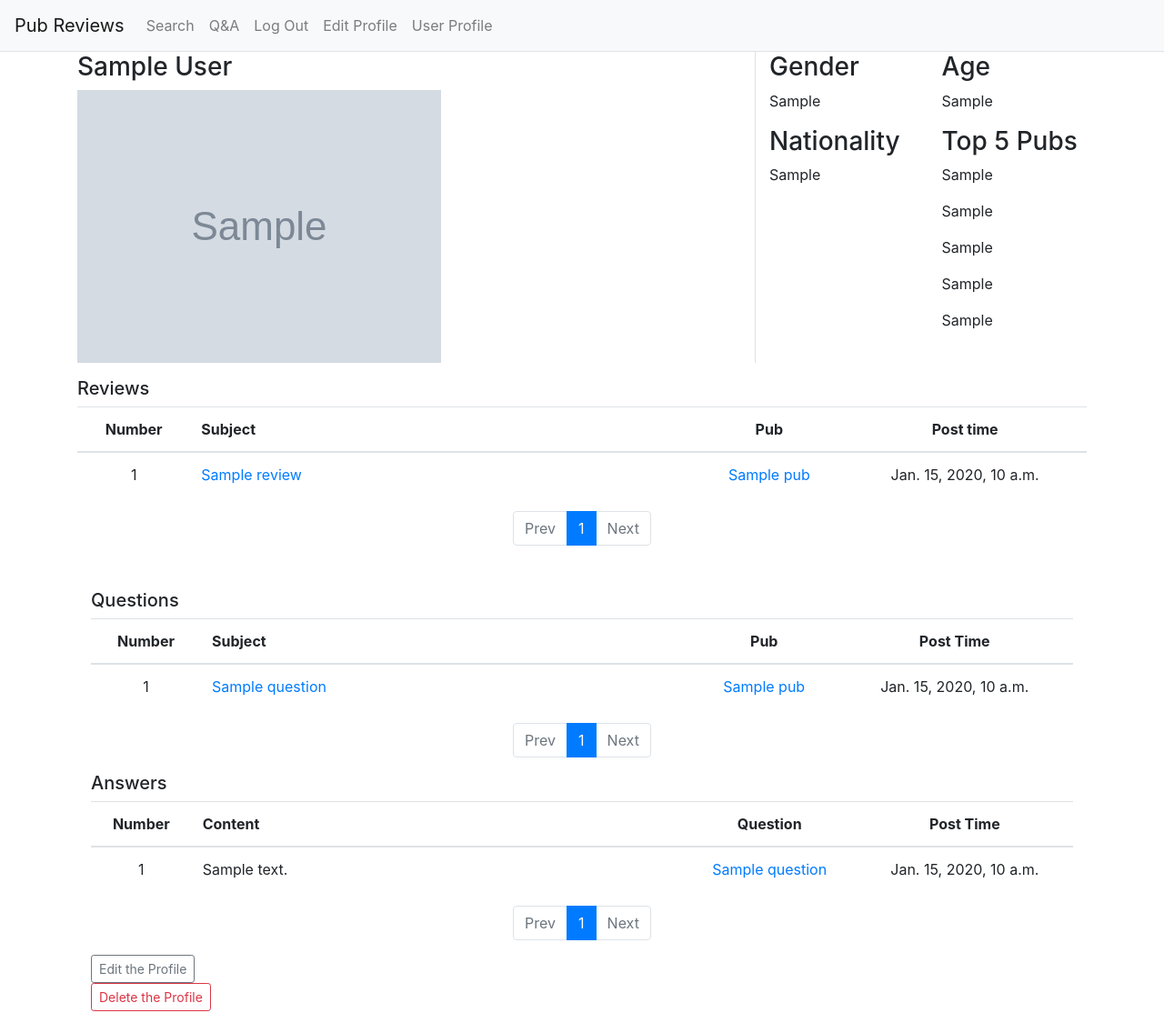
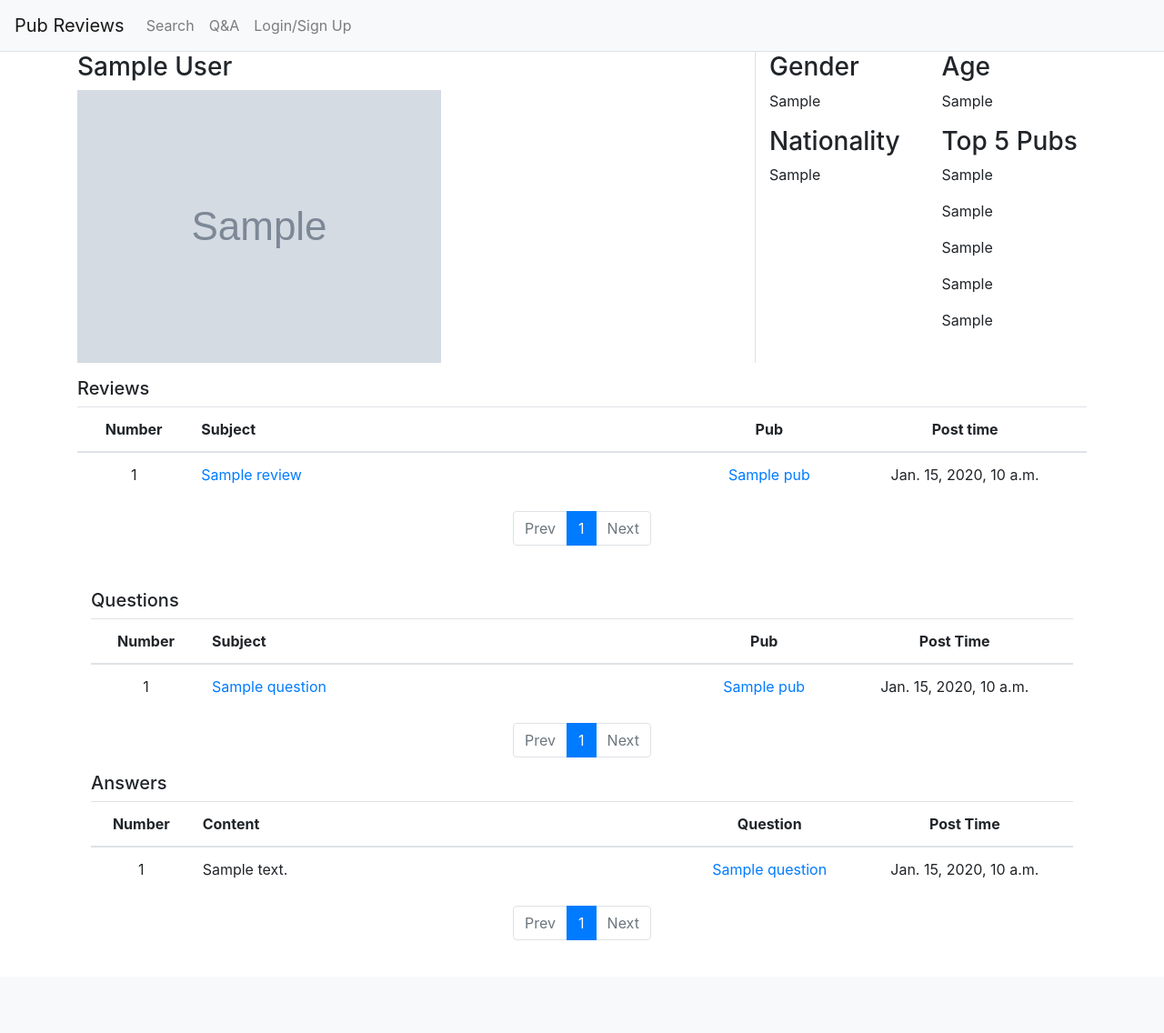
Before and after one commit to HamishTheGinger/WAD_Team4B_PubReview, a Django app: page /pub-review/user/1/ in a window 1280 px wide. Shown: the whole page at 91% size. After the commit the page ends 1034 px from the top, so only its background shows below. Run offline with Django 3.2, Linux system fonts and the light colour scheme; tables that the repository leaves empty hold one stand-in row (values such as "Sample post"); grey boxes marked "Sample" are stand-in pictures; some libraries are stand-ins or nearby versions.

Commit message:
Bug Fixes - Fixed bug where navbar displayed as if you were logged in whenever you were on a user profile. - Fixed bug where delete and edit profile buttons would display on a user profile even if you weren't logged into said users account (or any account).

```diff
--- a/pub_review/views.py
+++ b/pub_review/views.py
@@ -432,7 +432,10 @@
     page_obj_question = paginator_question.get_page(page_question)
     paginator_answer = Paginator(answer_list, 10)
     page_obj_answer = paginator_answer.get_page(page_answer)
-    context = {'user':  user, 'review_list':page_obj_review, 'question_list' : page_obj_question, 'answer_list' :page_obj_answer, 'userProfile':userProfile, 'top_5_pubs':top_5_pubs}
+    if(request.user.is_authenticated):
+        context = {'user':  user, 'review_list':page_obj_review, 'question_list' : page_obj_question, 'answer_list' :page_obj_answer, 'userProfile':userProfile, 'top_5_pubs':top_5_pubs}
+    else:
+        context = {'review_list':page_obj_review, 'question_list' : page_obj_question, 'answer_list' :page_obj_answer, 'userProfile':userProfile, 'top_5_pubs':top_5_pubs}
     return render(request, 'pub_review/user_profile.html', context)
 
 
--- a/templates/pub_review/user_profile.html
+++ b/templates/pub_review/user_profile.html
@@ -286,10 +286,12 @@
                                 {% endif %}
                             </ul>
             </div>
+            {% if request.user == userProfile.user %}
             <div class="col-md-3">
-              <a href="{% url 'pub_review:user_modify' user_id=user.id%}" class="btn btn-sm btn-outline-secondary">Edit the Profile</a>
-              <a href="#" class="delete btn btn-sm btn-outline-danger" data-uri="{% url 'pub_review:user_delete' user_id=user.id %}">Delete the Profile</a>
+            <a href="{% url 'pub_review:user_modify' user_id=userProfile.user.id%}" class="btn btn-sm btn-outline-secondary">Edit the Profile</a>
+            <a href="#" class="delete btn btn-sm btn-outline-danger" data-uri="{% url 'pub_review:user_delete' user_id=userProfile.user.id %}">Delete the Profile</a>
             </div>
+            {% endif %}
             <br>
 </div>
 
```
